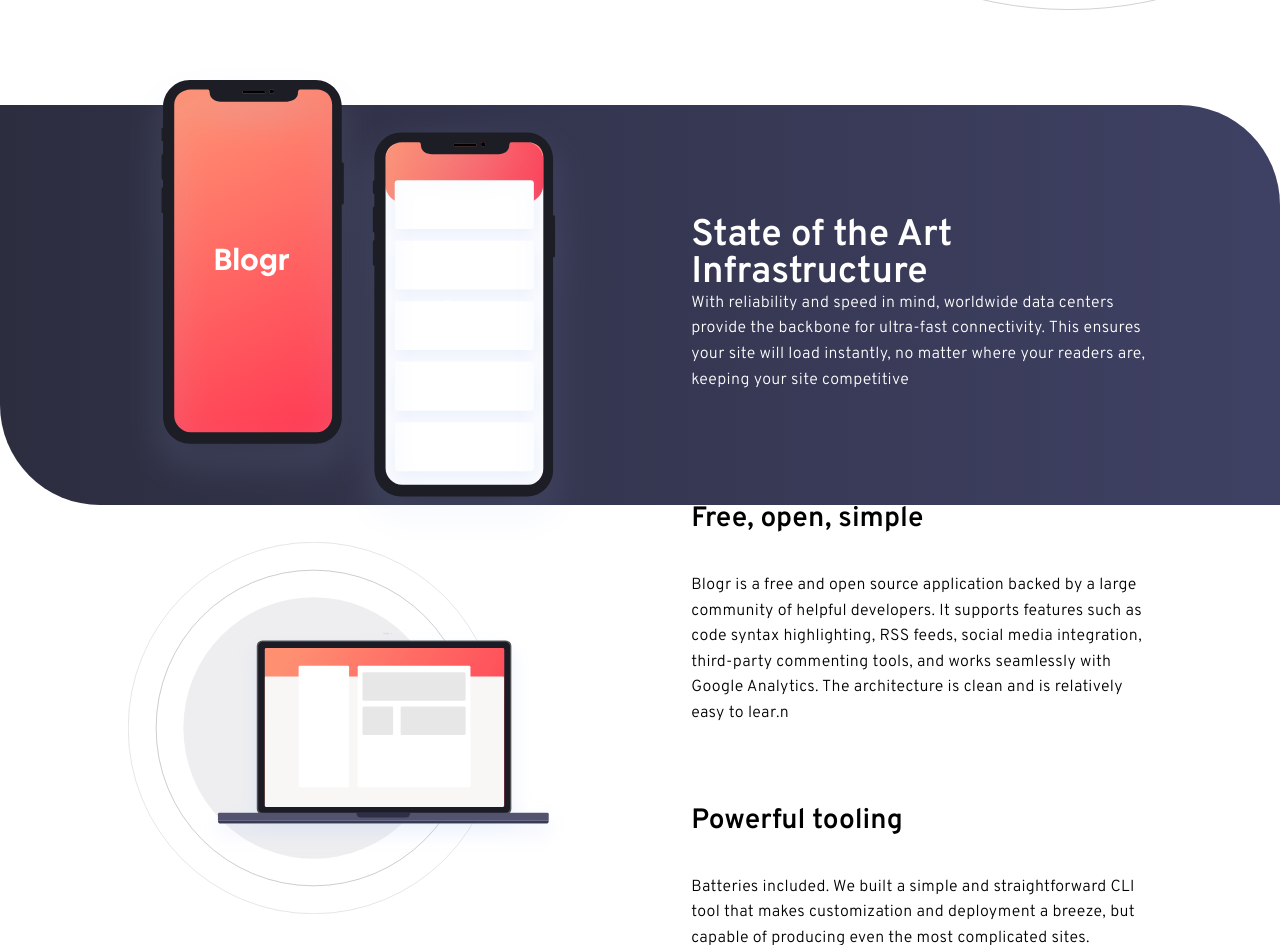
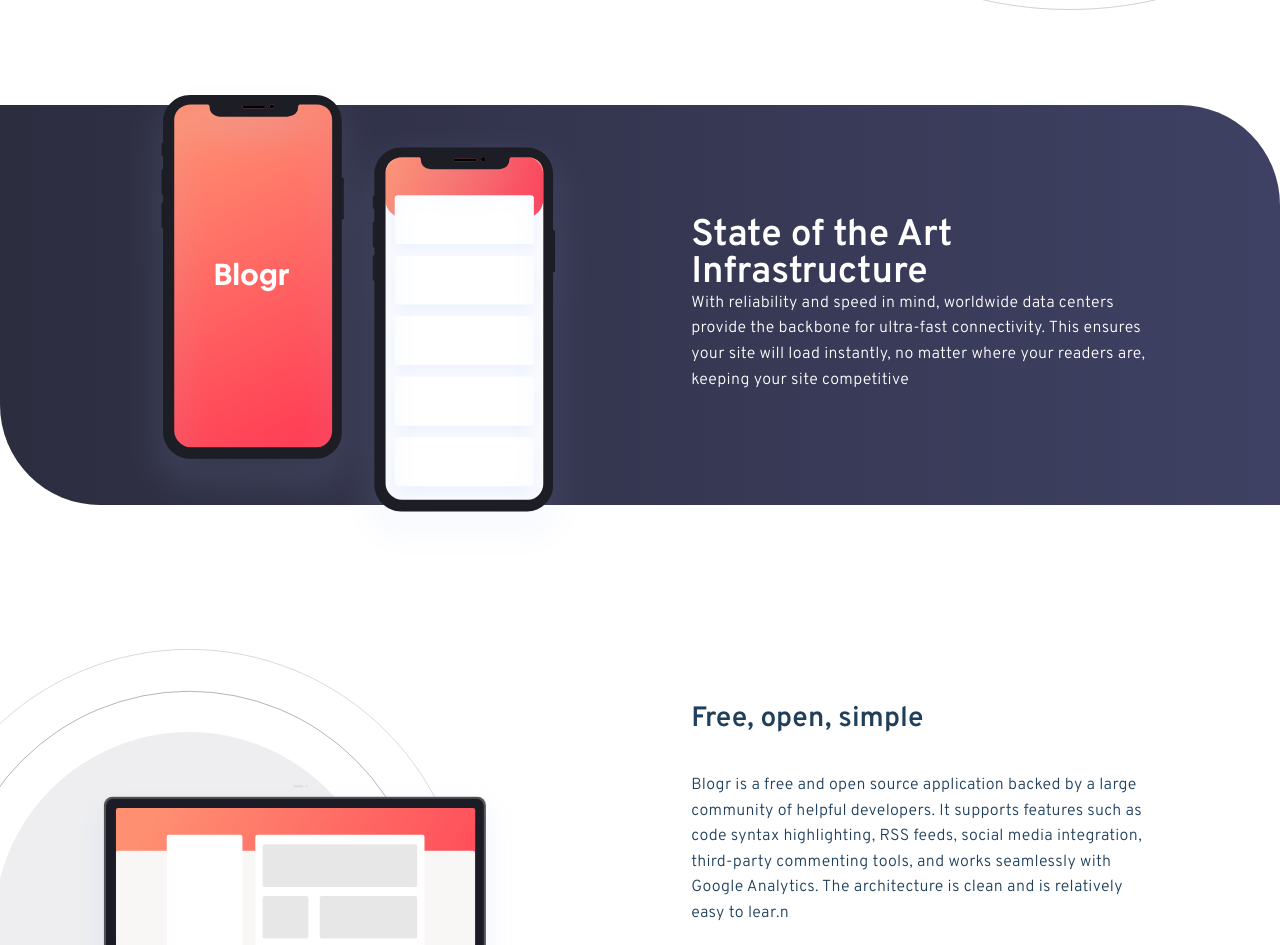
Before and after one commit to juanbravozu/Blogr-landing-challenge, a plain HTML site: page index.html in a window 1280 px wide. Shown: the part 1498-2443 px from the top of the page. Drawn offline with Linux system fonts and the light colour scheme.

Commit message:
Styled tools section

```diff
--- a/index.html
+++ b/index.html
@@ -65,7 +65,7 @@
       </div>
     </section>
 
-    <section>
+    <section id="tools">
       <div class="wrapper">
         <img src="images/illustration-laptop-desktop.svg" alt="">
         <div>
--- a/styles/layouts/_wrapper.scss
+++ b/styles/layouts/_wrapper.scss
@@ -65,4 +65,18 @@
     border-bottom-left-radius: 100px;
     background-image: $blue-gradient;
     color: $light;
+
+    img {
+        top: 15px;
+    }
 }
+
+#tools {
+    padding: 200px 10%;
+    color: $blue;
+
+    img {
+        transform: scale(1.5);
+        left: -10%;
+    }
+}
```
Also changed, not shown: styles/main.css, 1 other file.
